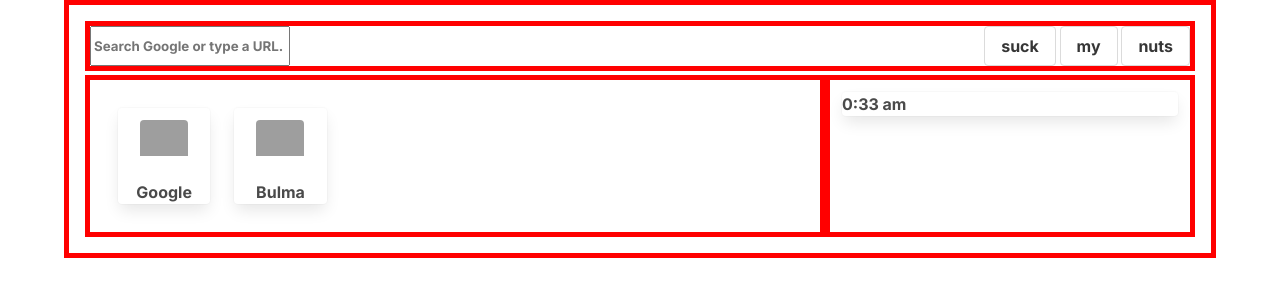
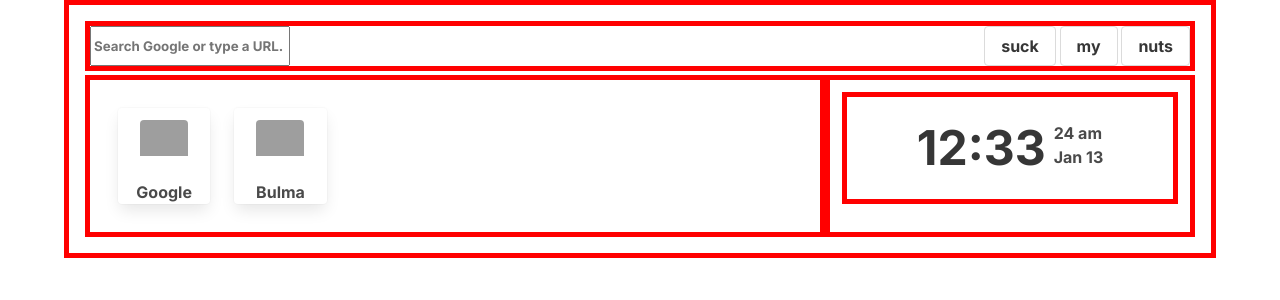
Before and after one commit to willdufault/goatmarks, a SvelteKit app: page / in a window 1280 px wide. Shown: the top 300 px of the page. Built offline with nearby package versions, Linux system fonts and the light colour scheme; grey boxes are pictures that could not be loaded.

Commit message:
fuck yo umattheus enjoy merge

```diff
--- a/src/routes/+page.svelte
+++ b/src/routes/+page.svelte
@@ -16,11 +16,7 @@
 </main>
 
 <!-- CSS. -->
-<style>
-	.borderify {
-		border: 5px solid red;
-	}
-</style>
+<style></style>
 
 <!-- TypeScript. -->
 <script lang='ts'>
--- a/src/routes/clock.svelte
+++ b/src/routes/clock.svelte
@@ -1,6 +1,16 @@
 <!-- HTML. -->
 <main>
-	<div class='card'>{time}</div>
+	<div class='container is-flex is-justify-content-center p-5 borderify'>
+		<h1 class='title is-1 pr-2 mb-0'>{hours}:{minutes}</h1>
+		<div>
+			<div>
+				{seconds} {period}
+			</div>
+			<div>
+				{month} {day}
+			</div>
+		</div>
+	</div>
 </main>
 
 <!-- CSS. -->
@@ -8,28 +18,62 @@
 
 <!-- TypeScript. -->
 <script lang='ts'>
-	let time: string = '';
+	// Define variables.
+	let hours: number = 0; // How many hours.
+	let minutes: string = ''; // How many minutes.
+	let seconds: string = ''; // How many seconds.
+	let period: string = ''; // The period (am/pm).
+	let month: string = ''; // The current month.
+	let day: number = 0; // The current day.
+	let year: number = 0; // The current year.
+	let months: string[] = [ // List of zero-indexed months.
+		'Jan', 'Feb', 'Ma', 'Apr', 'May', 'Jun',
+		'Jul', 'Aug', 'Sep', 'Oct', 'Nov', 'Dec'
+	];
 
 	/*
-	Update the time variable to contain a string with the current time and period.
+	Left-pad minutes and seconds with a 0 if they are less than 10.
 	*/
-	function updateTime(): void {
+	function padMinutes(minutes: number): string {
+		return String(minutes).padStart(2, '0');
+	}
+
+	/*
+	Update the time and date.
+	*/
+	function updateTimeAndDate(): void {
 		// Define variables.
 		let now: Date = new Date(); // The time right now.
-		let hours: number = now.getHours(); // How many hours.
-		let minutes: number = now.getMinutes(); // How many minutes.
-		let period = hours <= 12 ? 'am' : 'pm' // The period right now (12-hour clock).
+		let h: number = now.getHours(); // How many hours.
+		let m: number = now.getMinutes(); // How many minutes.
+		let s: number = now.getSeconds(); // How many seconds.
+
+		// Update the period
+		period = h <= 12 ? 'am' : 'pm';
 
 		// If it is past noon, subtract 12 from the hours.
-		hours %= 12;
+		h %= 12;
+
+		// Midnight hour.
+		if(h === 0) {
+			// We want it to display 12:00 not 0:00.
+			h = 12;
+		}
 
 		// Update the time.
-		time = `${String(hours)}:${String(minutes).padStart(2, '0')} ${period}`;
+		hours = h;
+		minutes = padMinutes(m);
+		seconds = padMinutes(s);
+
+		// Update the date.
+		day = now.getDate();
+		month = months[now.getMonth()];
+		year = now.getFullYear()
 	}
 
 	// Update the displayed time.
-	updateTime();
+	updateTimeAndDate();
 
 	// Update the time every second.
-	setInterval(updateTime, 1000);
+	setInterval(updateTimeAndDate, 1000);
 </script>
--- a/static/css/style.css
+++ b/static/css/style.css
@@ -0,0 +1,3 @@
+.borderify {
+	border: 5px solid red;
+}
```
